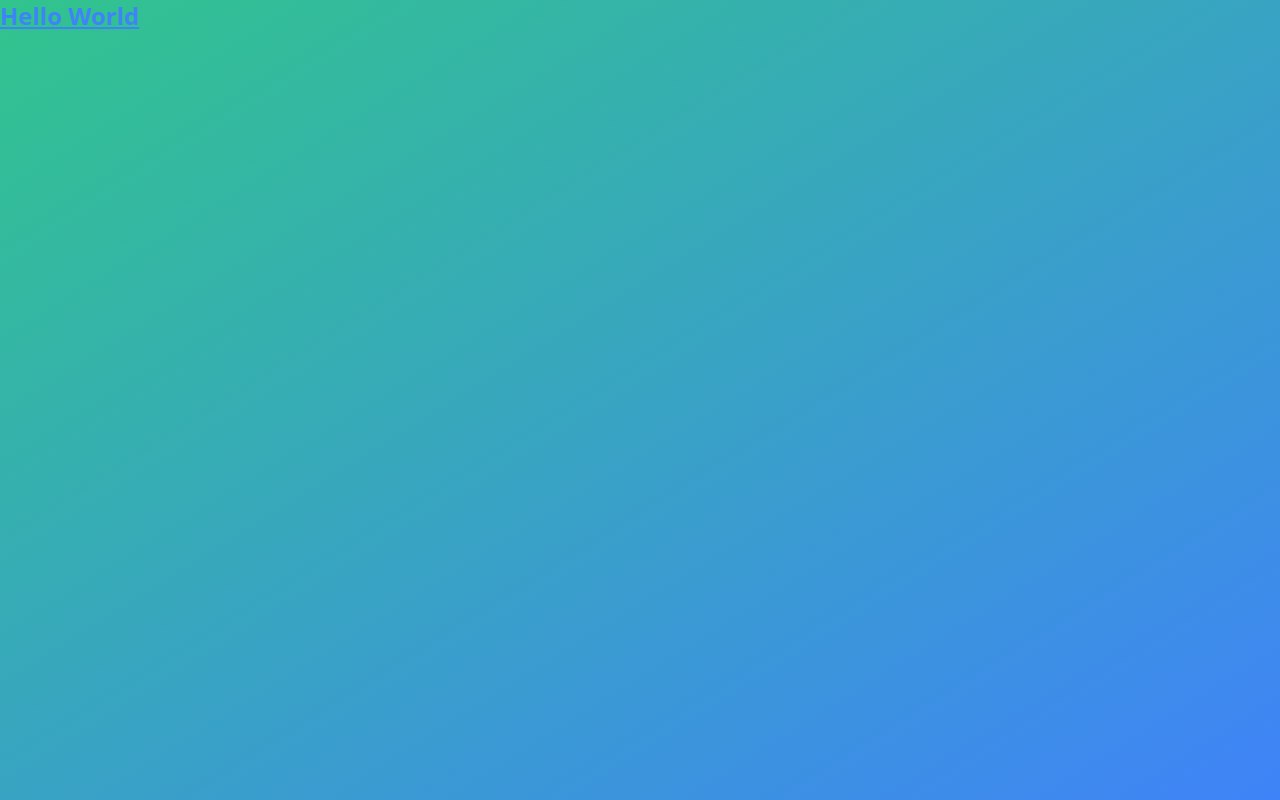
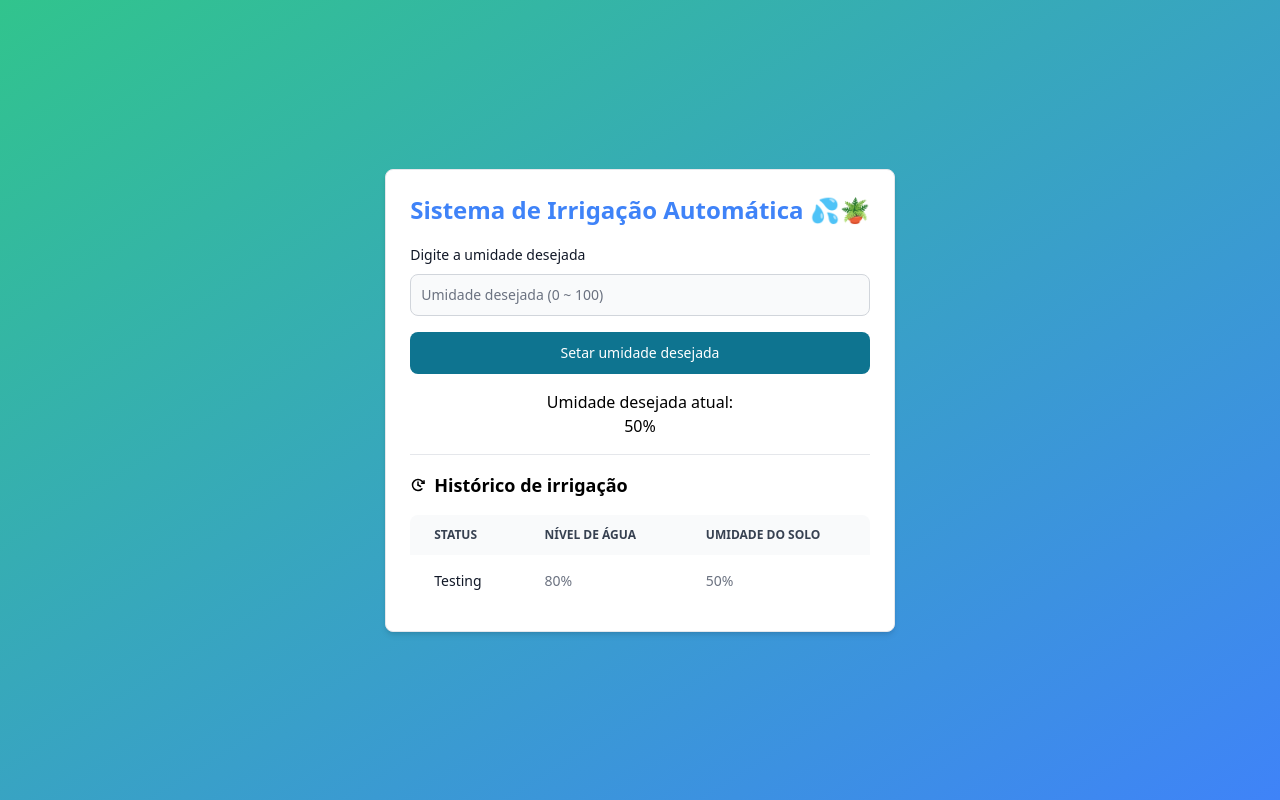
Before and after one commit to GuilhermeEsdras/Embedded-Systems-Project, a React (Vite) app in the folder irrigador-frontend/: page / in a window 1280 px wide. Built offline with nearby package versions, Linux system fonts and the light colour scheme.

Commit message:
Creating card

```diff
--- a/irrigador-frontend/package.json
+++ b/irrigador-frontend/package.json
@@ -8,7 +8,7 @@
     "build:only": "tsc -p tsconfig.prod.json && vite build",
     "dev": "concurrently \"yarn dev:only\" \"yarn tailwind:watch\"",
     "dev:only": "cross-env NODE_OPTIONS='--inspect' vite",
-    "dev:host": "vite --host",
+    "dev:host": "concurrently \"yarn dev:only --host\" \"yarn tailwind:watch\" --host",
     "lint": "eslint . --ext .tsx",
     "lint:format": "prettier --write src",
     "preview": "vite preview",
@@ -45,6 +45,7 @@
     "eslint-plugin-react": "^7.31.11",
     "eslint-plugin-react-hooks": "^4.6.0",
     "eslint-plugin-tailwindcss": "^3.7.1",
+    "phosphor-react": "^1.4.1",
     "postcss": "^8.4.20",
     "postcss-cli": "^10.1.0",
     "prettier": "^2.8.1",
--- a/irrigador-frontend/src/App.tsx
+++ b/irrigador-frontend/src/App.tsx
@@ -1,9 +1,72 @@
+import { Button, Card, Label, Table, TextInput } from "flowbite-react";
+import { ClockClockwise } from "phosphor-react";
+
 function App() {
   return (
-    <div className="min-h-screen bg-gradient-to-br from-green-400 to-blue-500">
-      <h1 className="text-2xl font-bold text-blue-500 underline">
-        Hello World
-      </h1>
+    <div className="flex min-h-screen flex-col items-center justify-center bg-gradient-to-br from-green-400 to-blue-500">
+      <Card>
+        <h1 className="text-2xl font-bold text-blue-500">
+          Sistema de Irrigação Automática 💦🪴
+        </h1>
+        <form className="flex flex-col gap-4">
+          <div>
+            <div className="mb-2 block">
+              <Label
+                htmlFor="umidity-desired"
+                value="Digite a umidade desejada"
+              />
+            </div>
+            <TextInput
+              id="umidity-desired"
+              placeholder="Umidade desejada (0 ~ 100)"
+              required={true}
+              pattern="[0-9]*"
+              type="number"
+              max={100}
+            />
+          </div>
+          <Button type="submit">Setar umidade desejada</Button>
+        </form>
+
+        <div className="grid place-items-center">
+          <h3 className="text-center font-medium">Umidade desejada atual:</h3>
+          <h5>50%</h5>
+        </div>
+
+        <hr />
+
+        <div className="flex items-center">
+          <ClockClockwise size={16} weight="bold" />
+          <h5 className="ml-2 text-lg font-bold">Histórico de irrigação</h5>
+        </div>
+
+        <Table hoverable={true}>
+          <Table.Head>
+            <Table.HeadCell>Status</Table.HeadCell>
+            <Table.HeadCell>Nível de Água</Table.HeadCell>
+            <Table.HeadCell>Umidade do Solo</Table.HeadCell>
+          </Table.Head>
+          <Table.Body className="divide-y">
+            <Table.Row className="bg-white dark:border-gray-700 dark:bg-gray-800">
+              <Table.Cell className="whitespace-nowrap font-medium text-gray-900 dark:text-white">
+                Testing
+              </Table.Cell>
+              <Table.Cell>80%</Table.Cell>
+              <Table.Cell>50%</Table.Cell>
+            </Table.Row>
+          </Table.Body>
+        </Table>
+        {/* <div className="flex items-center justify-center text-center">
+          <Pagination
+            currentPage={1}
+            layout="table"
+            totalPages={1000}
+            onPageChange={() => {
+              return "Hello world";
+            }}
+          />
+        </div> */}
+      </Card>
     </div>
   );
 }
```
Also changed, not shown: 1 other file (tests, documents, lock files or other folders).
